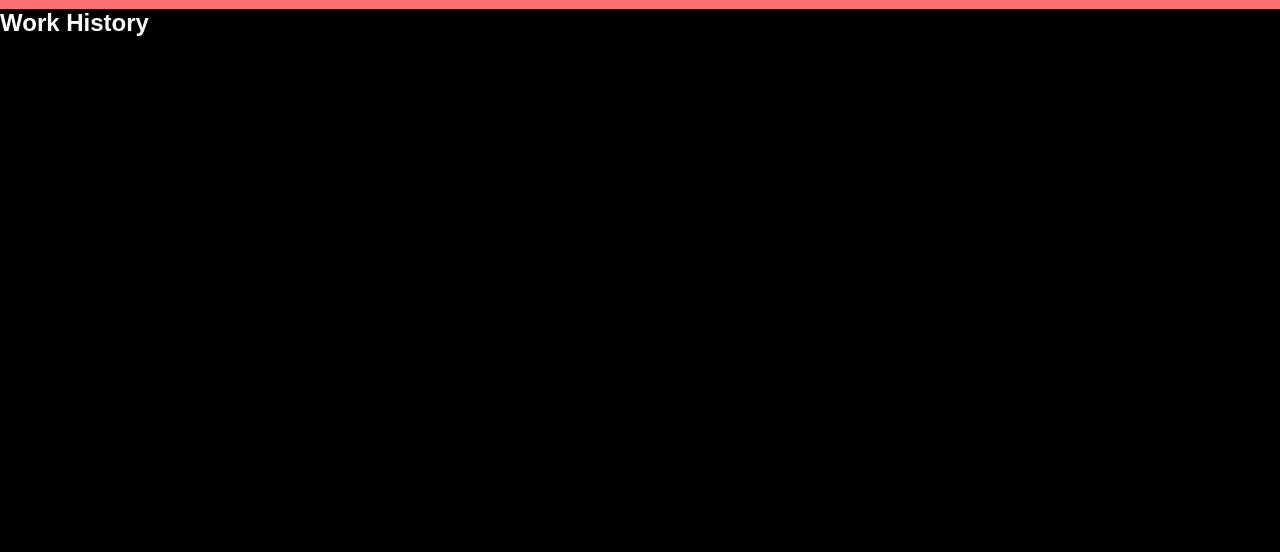
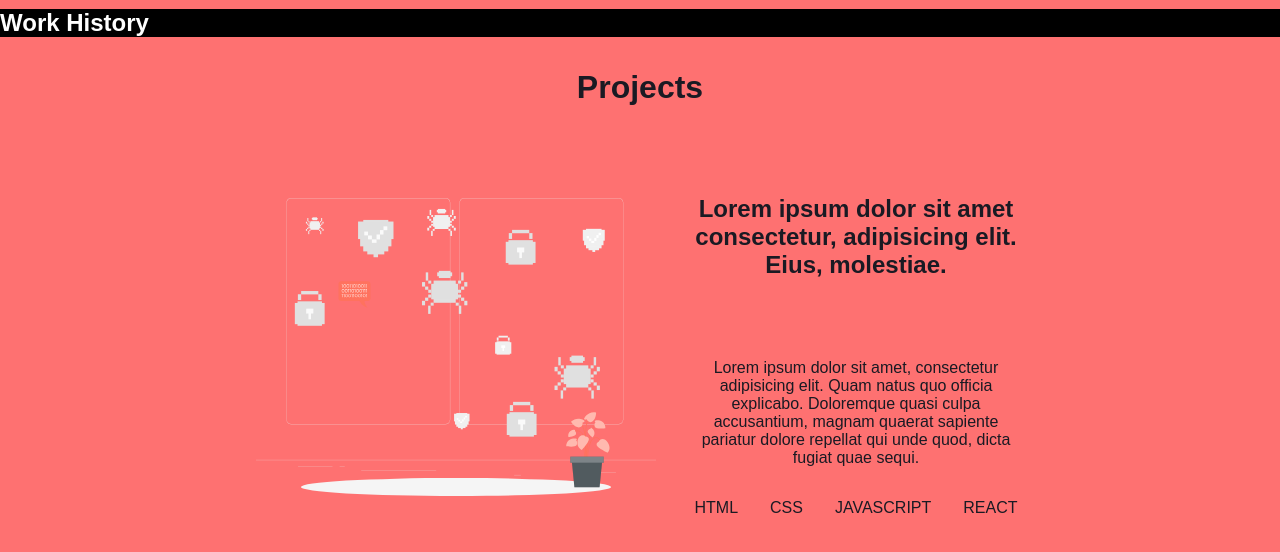
Before and after one commit to SOURABH358/Portfolio-website, a plain HTML site: page index.html in a window 1280 px wide. Shown: the part 1253-1805 px from the top of the page. Before the commit the page ends 1290 px from the top, so only its background shows below. Drawn offline with Linux system fonts and the light colour scheme.

Commit message:
added files

```diff
--- a/index.css
+++ b/index.css
@@ -199,7 +199,42 @@ ul{
 
 /* WORK SECTION */
 
+/* PROJECT SECTION */
 
+.project__section{
+    width: 100%;
+    padding: 2rem 20%;
+    position: relative;
+    background-color: var(--red);
+    color: var(--greyish-black);
+}
+.project__section h3{
+    font-size: 2rem;
+    text-align: center;
+    margin-bottom: 3rem;
+}
+.project{
+    display: flex;
+    gap: 2rem;
+}
+.project h3{
+    font-size: 1.5rem;
+}
+.project__hero img{
+    width: 25rem;
+}
+.project__details{
+    display: flex;
+    flex-direction: column;
+    gap: 2rem;
+    justify-content: center;
+    text-align: center;
+}
+.techstack{
+    display: flex;
+    justify-content: center;
+    gap: 2rem;
+}
 @media screen and (max-width:600px) {
     .hamburger{
         display: block;
--- a/index.html
+++ b/index.html
@@ -13,10 +13,10 @@
 
 
     <header id="header__section" class="header__section">
-        <div id="hamburger" class="hamburger"><img src="./assets/icon-menu.svg" alt="hamburger"/></div>
+        <div id="hamburger" class="hamburger"><img src="./assets/icon-menu.svg" alt="hamburger" /></div>
         <nav id="navbar__section" class="navbar__section">
-            <div  id="close" class="close">
-                <img src="./assets/icon-close.svg" alt="hamburger"/>
+            <div id="close" class="close">
+                <img src="./assets/icon-close.svg" alt="hamburger" />
             </div>
             <a href="#">Home</a>
             <a href="#">Education</a>
@@ -50,23 +50,23 @@
                 <div class="education__container">
                     <div class="education__info">
                         <div id="college__logo" class="education__logo college__logo">
-                        <img src="./assets/college__logo.png" alt="college__logo"/>
+                            <img src="./assets/college__logo.png" alt="college__logo" />
                         </div>
-                    <div id = "college__details" class="college__details">
+                        <div id="college__details" class="college__details">
                             <h3>Delhi Technological University (formerly DCE)</h3>
-                        <p><img class = "location" src="./assets/location.png" alt="location"/> New Delhi, India</p>
+                            <p><img class="location" src="./assets/location.png" alt="location" /> New Delhi, India</p>
                             <p>2018-2022</p>
                             <p>Mechanical Engineering</p>
                             <p><span>CGPA - </span>8.7/10</p>
                         </div>
                     </div>
-                <div id = "school__info" class="education__info">
-                    <div id = "school__logo" class="education__logo school__logo">
-                        <img src="./assets/school__logo.jfif" alt="school__logo"/>
+                    <div id="school__info" class="education__info">
+                        <div id="school__logo" class="education__logo school__logo">
+                            <img src="./assets/school__logo.jfif" alt="school__logo" />
                         </div>
-                    <div id = "school__details" class="school__details">
+                        <div id="school__details" class="school__details">
                             <h3>Govt. Sarvodaya Vidyalaya Rohini Sec-8 Delhi</h3>
-                        <p><img class = "location" src="./assets/location.png" alt="location"/> New Delhi, India</p>
+                            <p><img class="location" src="./assets/location.png" alt="location" /> New Delhi, India</p>
                             <p>2017-2018</p>
                             <p>Senior Secondary</p>
                             <p><span>Percentile - </span>93 / 100</p>
@@ -77,6 +77,28 @@
         </section>
         <section id="work" class="work__section">
             <h2>Work History</h2>
+        </section>
+        <section id="project__section" class="project__section">
+            <h3>Projects</h3>
+            <div class="project__container">
+                <div class="project">
+                    <div class="project__hero">
+                        <img src="./assets/hero-2.svg" alt="project__hero" />
+                    </div>
+                    <div class="project__details">
+                        <h3>Lorem ipsum dolor sit amet consectetur, adipisicing elit. Eius, molestiae.</h3>
+                        <p>Lorem ipsum dolor sit amet, consectetur adipisicing elit. Quam natus quo officia explicabo.
+                            Doloremque quasi culpa accusantium, magnam quaerat sapiente pariatur dolore repellat qui
+                            unde quod, dicta fugiat quae sequi.</p>
+                        <div class="techstack">
+                            <p>HTML</p>
+                            <p>CSS</p>
+                            <p>JAVASCRIPT</p>
+                            <p>REACT</p>
+                        </div>
+                    </div>
+                </div>
+            </div>
         </section>
     </main>
     <script src="./Home.js"></script>
```
Lines whose indentation alone changed are shown as unchanged.
